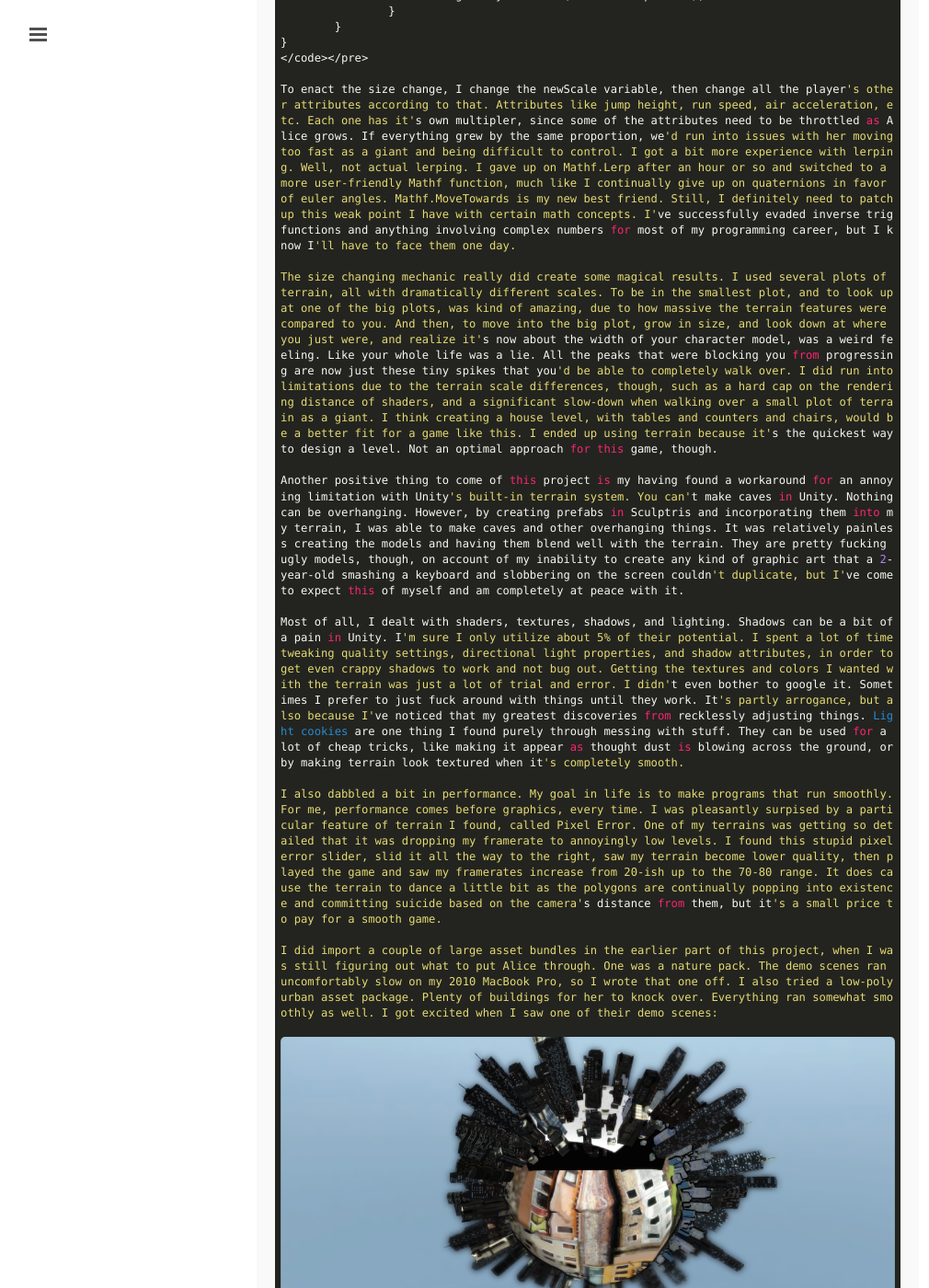
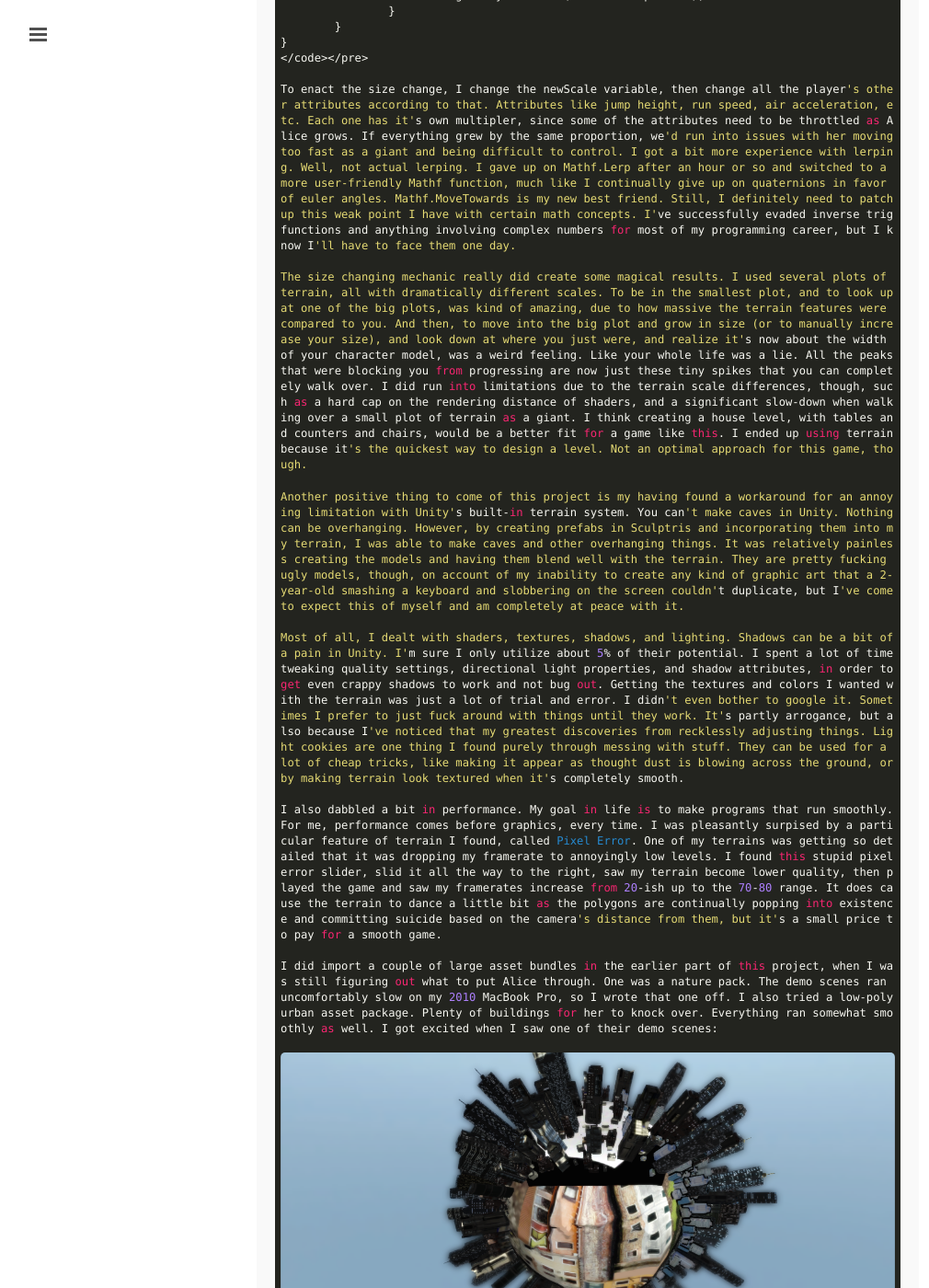
Before and after one commit to apiotrow/apiotrow.github.io, a Jekyll site: the page built from _posts/2014-09-05-Alice.md, in a window 1280 px wide and 1400 px high, scrolled down 4503 px. Shown: the whole window at 92% size, without its empty margins (1-1011 px from the left). Built offline with Jekyll 4.4.1, drawn with Linux system fonts in a browser that asks for light colours; Markdown is read by kramdown in place of the engine named in the settings; some of the changed text lies outside the part shown.

Commit message:
2014-09-05 post

```diff
--- a/_posts/2014-09-05-Alice.md
+++ b/_posts/2014-09-05-Alice.md
@@ -190,7 +190,7 @@
 
 To enact the size change, I change the newScale variable, then change all the player's other attributes according to that. Attributes like jump height, run speed, air acceleration, etc. Each one has it's own multipler, since some of the attributes need to be throttled as Alice grows. If everything grew by the same proportion, we'd run into issues with her moving too fast as a giant and being difficult to control. I got a bit more experience with lerping. Well, not actual lerping. I gave up on Mathf.Lerp after an hour or so and switched to a more user-friendly Mathf function, much like I continually give up on quaternions in favor of euler angles. <a href="http://docs.unity3d.com/ScriptReference/Mathf.MoveTowards.html">Mathf.MoveTowards</a> is my new best friend. Still, I definitely need to patch up this weak point I have with certain math concepts. I've successfully evaded inverse trig functions and anything involving complex numbers for most of my programming career, but I know I'll have to face them one day.
 
-The size changing mechanic really did create some magical results. I used several plots of terrain, all with dramatically different scales. To be in the smallest plot, and to look up at one of the big plots, was kind of amazing, due to how massive the terrain features were compared to you. And then, to move into the big plot, grow in size, and look down at where you just were, and realize it's now about the width of your character model, was a weird feeling. Like your whole life was a lie. All the peaks that were blocking you from progressing are now just these tiny spikes that you'd be able to completely walk over. I did run into limitations due to the terrain scale differences, though, such as a hard cap on the rendering distance of shaders, and a significant slow-down when walking over a small plot of terrain as a giant. I think creating a house level, with tables and counters and chairs, would be a better fit for a game like this. I ended up using terrain because it's the quickest way to design a level. Not an optimal approach for this game, though.
+The size changing mechanic really did create some magical results. I used several plots of terrain, all with dramatically different scales. To be in the smallest plot, and to look up at one of the big plots, was kind of amazing, due to how massive the terrain features were compared to you. And then, to move into the big plot and grow in size (or to manually increase your size), and look down at where you just were, and realize it's now about the width of your character model, was a weird feeling. Like your whole life was a lie. All the peaks that were blocking you from progressing are now just these tiny spikes that you can completely walk over. I did run into limitations due to the terrain scale differences, though, such as a hard cap on the rendering distance of shaders, and a significant slow-down when walking over a small plot of terrain as a giant. I think creating a house level, with tables and counters and chairs, would be a better fit for a game like this. I ended up using terrain because it's the quickest way to design a level. Not an optimal approach for this game, though.
 
 Another positive thing to come of this project is my having found a workaround for an annoying limitation with Unity's built-in terrain system. You can't make caves in Unity. Nothing can be overhanging. However, by creating prefabs in Sculptris and incorporating them into my terrain, I was able to make caves and other overhanging things. It was relatively painless creating the models and having them blend well with the terrain. They are pretty fucking ugly models, though, on account of my inability to create any kind of graphic art that a 2-year-old smashing a keyboard and slobbering on the screen couldn't duplicate, but I've come to expect this of myself and am completely at peace with it.
 
```
